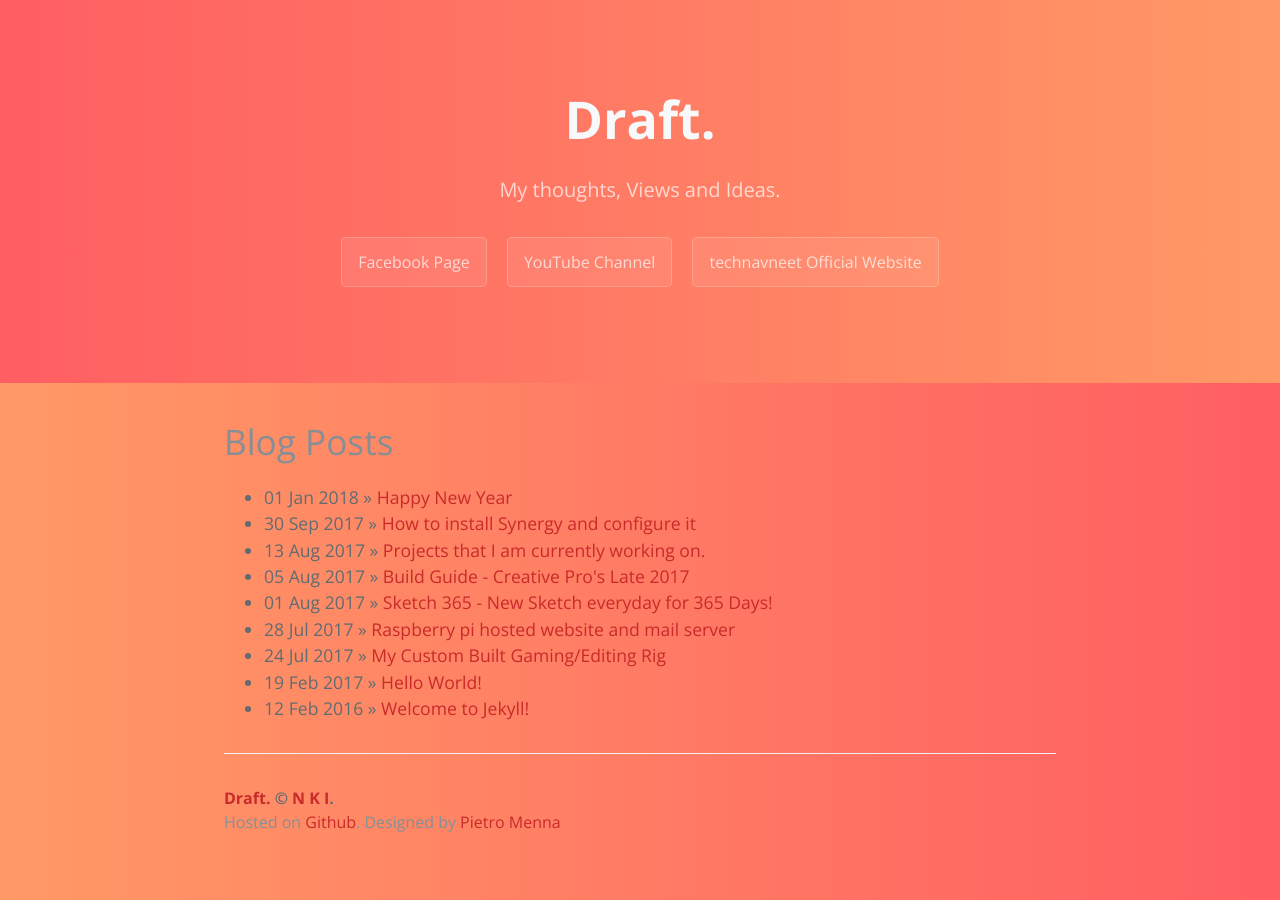
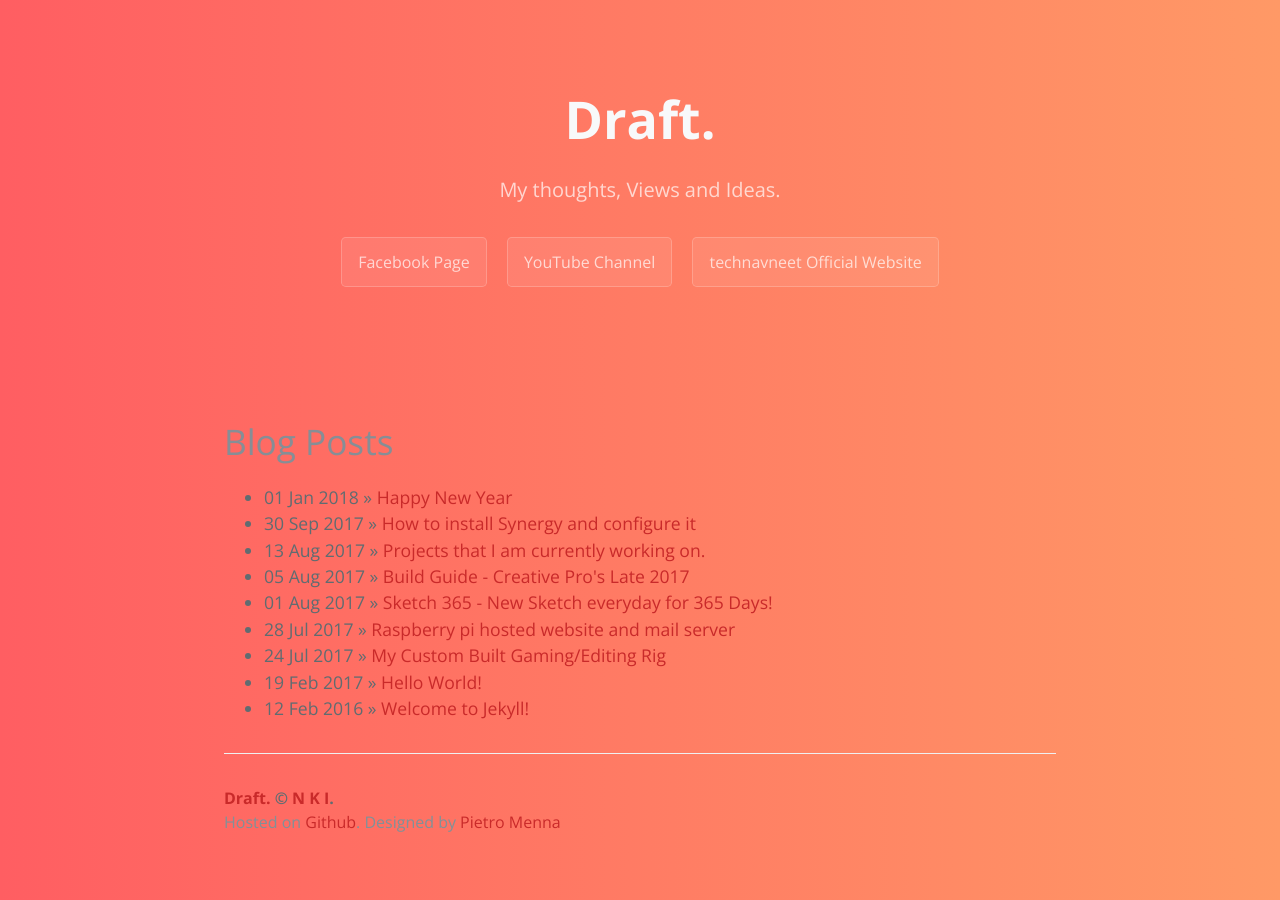
Before and after one commit to Navneet-Suresh/Navneet-Suresh.github.io, a Jekyll site: the page built from index.html, in a window 1280 px wide. Built offline with Jekyll 4.4.1, drawn with Linux system fonts in a browser that asks for light colours; nearby versions of some CDN libraries; the list of posts is cut into pages by our own code; comment, search, counter and statistics services are not loaded.

Commit message:
Update ns.css

```diff
--- a/css/ns.css
+++ b/css/ns.css
@@ -127,8 +127,8 @@
 * { box-sizing: border-box; }
 
 body { padding: 0; margin: 0; font-family: "Open Sans", "Helvetica Neue", Helvetica, Arial, sans-serif; font-size: 16px; line-height: 1.5; color: #606c71; background-color: background: #ff9966;  /* fallback for old browsers */
-background: -webkit-linear-gradient(to left, #ff5e62, #ff9966);  /* Chrome 10-25, Safari 5.1-6 */
-background: linear-gradient(to left, #ff5e62, #ff9966); /* W3C, IE 10+/ Edge, Firefox 16+, Chrome 26+, Opera 12+, Safari 7+ */
+background: -webkit-linear-gradient(to right, #ff5e62, #ff9966);  /* Chrome 10-25, Safari 5.1-6 */
+background: linear-gradient(to right, #ff5e62, #ff9966); /* W3C, IE 10+/ Edge, Firefox 16+, Chrome 26+, Opera 12+, Safari 7+ */
 }
 
 a { -webkit-animation-duration: 3s; -webkit-animation-delay: 0.5s; color: #c92a2a; text-decoration: none; }
```
